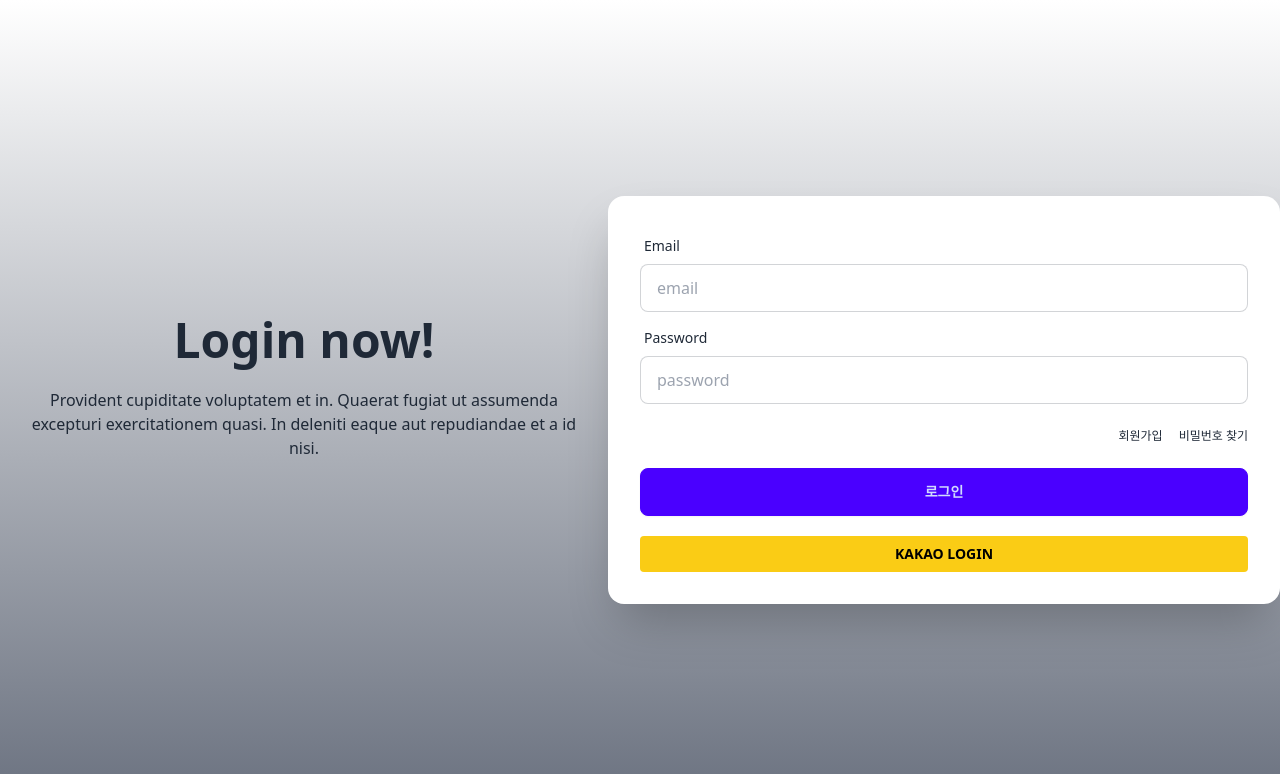
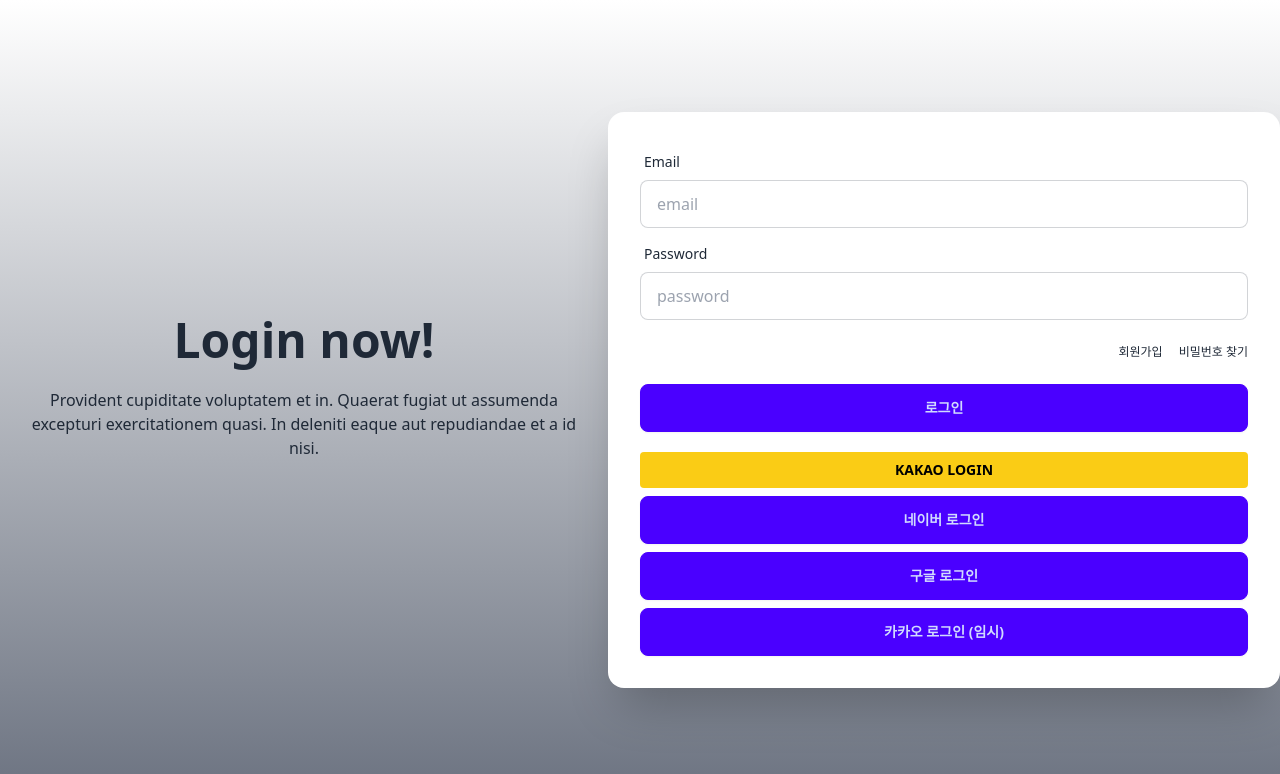
Before and after one commit to CHOHUNE/TOGERUN_FRONT, a React (Create React App) app: page /home in a window 1280 px wide. Shown: the top 774 px of the page. Built offline with nearby package versions, Linux system fonts and the light colour scheme.

Commit message:
feat : Oauth2.0 추가 중

```diff
--- a/src/component/member/LoginComponent.js
+++ b/src/component/member/LoginComponent.js
@@ -58,6 +58,11 @@ const LoginComponent = () => {
                     <button className="btn btn-primary" onClick={handleClickLogin}>로그인</button>
                 </div>
                 <KakaoLoginComponent/>
+                <a href={"http://localhost:8080/oauth2/authorization/naver"} className={"btn btn-primary"}>네이버 로그인</a>
+                <a href={"http://localhost:8080/login/oauth2/code/google"} className={"btn btn-primary"}>구글 로그인</a>
+                <a href={"https://kauth.kakao.com/oauth/authorize"} className={"btn btn-primary"}>카카오 로그인 (임시) </a>
+
+
             </form>
 
         </div>
```
